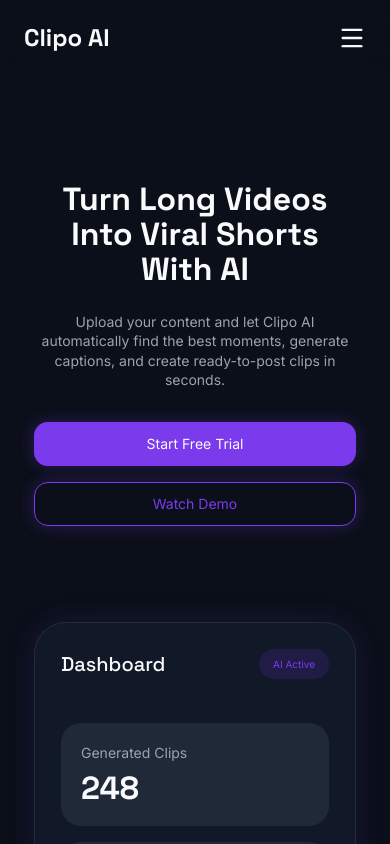
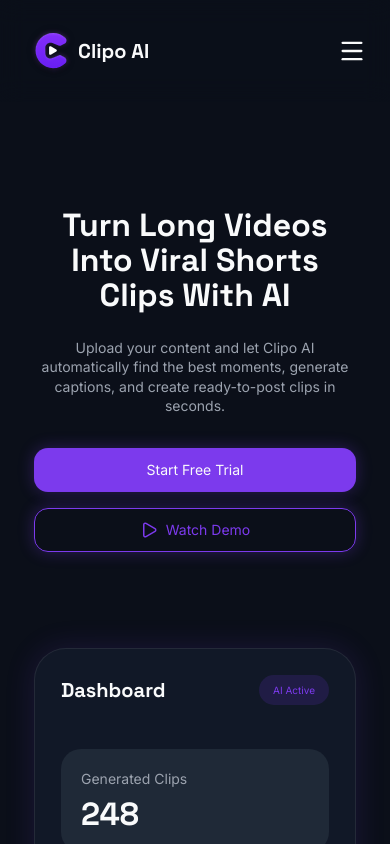
Before and after one commit to rinkashimee/clipo-ai, a React (Vite) app: page / in a window 390 px wide. Shown: the top 844 px of the page. Built offline with nearby package versions, Linux system fonts and the light colour scheme.

Commit message:
apply various landing page improvements

```diff
--- a/src/components/ui/Button.tsx
+++ b/src/components/ui/Button.tsx
@@ -1,13 +1,21 @@
 import clsx from 'clsx';
+import type { LucideIcon } from 'lucide-react';
 import type { ButtonHTMLAttributes } from 'react';
 
 type ButtonVariant = 'primary' | 'secondary';
 
 interface ButtonProps extends ButtonHTMLAttributes<HTMLButtonElement> {
   variant?: ButtonVariant;
+  icon?: LucideIcon;
 }
 
-export function Button({ variant = 'primary', className, children, ...props }: ButtonProps) {
+export function Button({
+  variant = 'primary',
+  icon: Icon,
+  className,
+  children,
+  ...props
+}: ButtonProps) {
   return (
     <button
       className={clsx(
@@ -20,6 +28,7 @@
       )}
       {...props}
     >
+      {Icon && <Icon size={18} />}
       {children}
     </button>
   );
--- a/src/data/pricing.ts
+++ b/src/data/pricing.ts
@@ -1,26 +1,57 @@
 export const PRICING_PLANS = [
   {
     name: 'Starter',
-    price: '$0',
-    description: 'Perfect for trying Clipo AI.',
+    price: '$9',
+    description: 'For creators getting started.',
     cta: 'Get Started',
-    features: ['5 clips per month', 'Auto captions', '720p exports', 'Basic support'],
+    features: [
+      '10 video uploads/month',
+      '100 AI clip generations/month',
+      'Export in 1080p',
+      'Basic captions',
+      'Basic templates',
+      'Export history',
+      '5 GB storage',
+      'Email support',
+    ],
     highlighted: false,
   },
   {
     name: 'Pro',
-    price: '$29',
+    price: '$19',
     description: 'For creators growing faster.',
     cta: 'Start Pro',
-    features: ['100 clips per month', 'AI clip detection', '1080p exports', 'Priority processing'],
+    features: [
+      'Unlimited video uploads',
+      'Unlimited AI clip generations',
+      'Unlimited exports',
+      'Export in 1080p',
+      'Advanced analytics',
+      'Premium templates',
+      'Custom export presets',
+      'Priority processing',
+      '100 GB storage',
+      'Priority support',
+    ],
     highlighted: true,
   },
   {
     name: 'Studio',
-    price: '$79',
-    description: 'For teams and agencies.',
+    price: '$39',
+    description: 'For professional creators and agencies.',
     cta: 'Get Studio',
-    features: ['Unlimited clips', 'Team workspace', 'Brand presets', 'Priority support'],
+    features: [
+      'Everything in Pro',
+      'Export in 4K',
+      'Multiple workspaces',
+      'Batch video processing',
+      'Brand watermark removal',
+      'AI highlight detection',
+      'Smart clip suggestions',
+      '500 GB storage',
+      'Dedicated support',
+      'Early access to new features',
+    ],
     highlighted: false,
   },
 ];
--- a/src/sections/CTA/CTA.tsx
+++ b/src/sections/CTA/CTA.tsx
@@ -1,6 +1,7 @@
 import { Button } from '@/components/ui/Button';
 import { Container } from '@/components/ui/Container';
 import { Typography } from '@/components/ui/Typography';
+import { Play } from 'lucide-react';
 
 export function CTA() {
   return (
@@ -26,7 +27,9 @@
 
             <div className="cta-actions">
               <Button>Start Free Trail</Button>
-              <Button variant="secondary">Watch Demo</Button>
+              <Button variant="secondary" icon={Play}>
+                Watch Demo
+              </Button>
             </div>
 
             <Typography
--- a/src/sections/Footer/Footer.tsx
+++ b/src/sections/Footer/Footer.tsx
@@ -1,6 +1,7 @@
 import { Container } from '@/components/ui/Container';
 import { Typography } from '@/components/ui/Typography';
 import { FOOTER_COLUMNS } from '@/data/footer';
+import Logo from '@/assets/images/clipo-ai-logo.svg';
 
 export function Footer() {
   return (
@@ -11,18 +12,16 @@
 
           <div className="footer-content">
             <div className="footer-brand">
-              <Typography
-                as="h3"
-                variant="h3"
-                color="white"
-                cursor="default"
-                className="footer-logo"
-              >
-                Clipo AI
-              </Typography>
+              <a href="#top" className="logo-container">
+                <img src={Logo} alt="Clipo AI" className="footer-logo" />
+
+                <Typography as="span" variant="h5" color="white" cursor="pointer">
+                  Clipo AI
+                </Typography>
+              </a>
 
               <Typography
-                variant="body-md"
+                variant="body-s"
                 color="gray-400"
                 cursor="default"
                 className="footer-desc"
--- a/src/sections/Hero/HeroContent.tsx
+++ b/src/sections/Hero/HeroContent.tsx
@@ -1,11 +1,12 @@
 import { Button } from '@/components/ui/Button';
 import { Typography } from '@/components/ui/Typography';
+import { Play } from 'lucide-react';
 
 export function HeroContent() {
   return (
     <div className="hero-content">
       <Typography as="h1" variant="h1" color="white" cursor="default" className="hero-title">
-        Turn Long Videos Into Viral Shorts With AI
+        Turn Long Videos Into Viral Shorts Clips With AI
       </Typography>
 
       <Typography
@@ -20,7 +21,9 @@
 
       <div className="hero-actions">
         <Button>Start Free Trial</Button>
-        <Button variant="secondary">Watch Demo</Button>
+        <Button variant="secondary" icon={Play}>
+          Watch Demo
+        </Button>
       </div>
     </div>
   );
--- a/src/sections/Navbar/Navbar.tsx
+++ b/src/sections/Navbar/Navbar.tsx
@@ -6,6 +6,7 @@
 import { Typography } from '@/components/ui/Typography';
 import { NAVIGATION_ITEMS } from '@/data/navigations';
 import { useActiveSection } from '@/hooks/useActiveSection';
+import Logo from '@/assets/images/clipo-ai-logo.svg';
 
 export function Navbar() {
   const activeSection = useActiveSection();
@@ -16,8 +17,10 @@
     <header className="navbar py-6">
       <Container>
         <nav className="flex items-center justify-between">
-          <a href="#top">
-            <Typography as="span" variant="h3" color="white" cursor="pointer" className="nav-logo">
+          <a href="#top" className="navbar-brand">
+            <img src={Logo} alt="Clipo AI" className="navbar-brand-logo" />
+
+            <Typography as="span" variant="h4" color="white" cursor="pointer" className="nav-logo">
               Clipo AI
             </Typography>
           </a>
--- a/src/styles/globals.css
+++ b/src/styles/globals.css
@@ -51,6 +51,18 @@
 
     background-color: rgba(11, 15, 25, 0.8);
     backdrop-filter: blur(0.75rem);
+  }
+
+  .navbar-brand {
+    display: inline-flex;
+    align-items: center;
+    text-decoration: none;
+  }
+
+  .navbar-brand-logo {
+    width: 3.625rem;
+    height: 3.938rem;
+    display: block;
   }
 
   .nav-link {
@@ -569,8 +581,17 @@
     max-width: 25rem;
   }
 
-  .footer-brand p {
-    margin-top: 1rem;
+  .logo-container {
+    display: inline-flex;
+    align-items: center;
+    text-decoration: none;
+    margin-left: -1rem;
+  }
+
+  .footer-logo {
+    width: 3.375rem;
+    height: 3.375rem;
+    display: block;
   }
 
   .footer-links {
@@ -679,7 +700,7 @@
     font-family: 'Space Grotesk', sans-serif;
     font-size: 1.5rem;
     line-height: 1.1;
-    font-weight: 500;
+    font-weight: 700;
   }
 
   .heading-5 {
@@ -816,8 +837,14 @@
     max-width: 39.375rem;
   }
 
+  .navbar-brand-logo {
+    width: 3.375rem;
+    height: 3.375rem;
+    display: block;
+  }
+
   .nav-logo {
-    font-size: 1.5rem;
+    font-size: 1.25rem;
   }
 
   .nav-link {
@@ -909,10 +936,6 @@
     font-size: 1rem;
   }
 
-  .footer-logo {
-    font-size: 1.5rem;
-  }
-
   .footer-desc {
     font-size: 0.875rem;
   }
@@ -942,8 +965,14 @@
     background: var(--surface);
   }
 
+  .navbar-brand-logo {
+    width: 3.375rem;
+    height: 3.375rem;
+    display: block;
+  }
+
   .nav-logo {
-    font-size: 1.5rem;
+    font-size: 1.25rem;
   }
 
   .nav-link {
```
